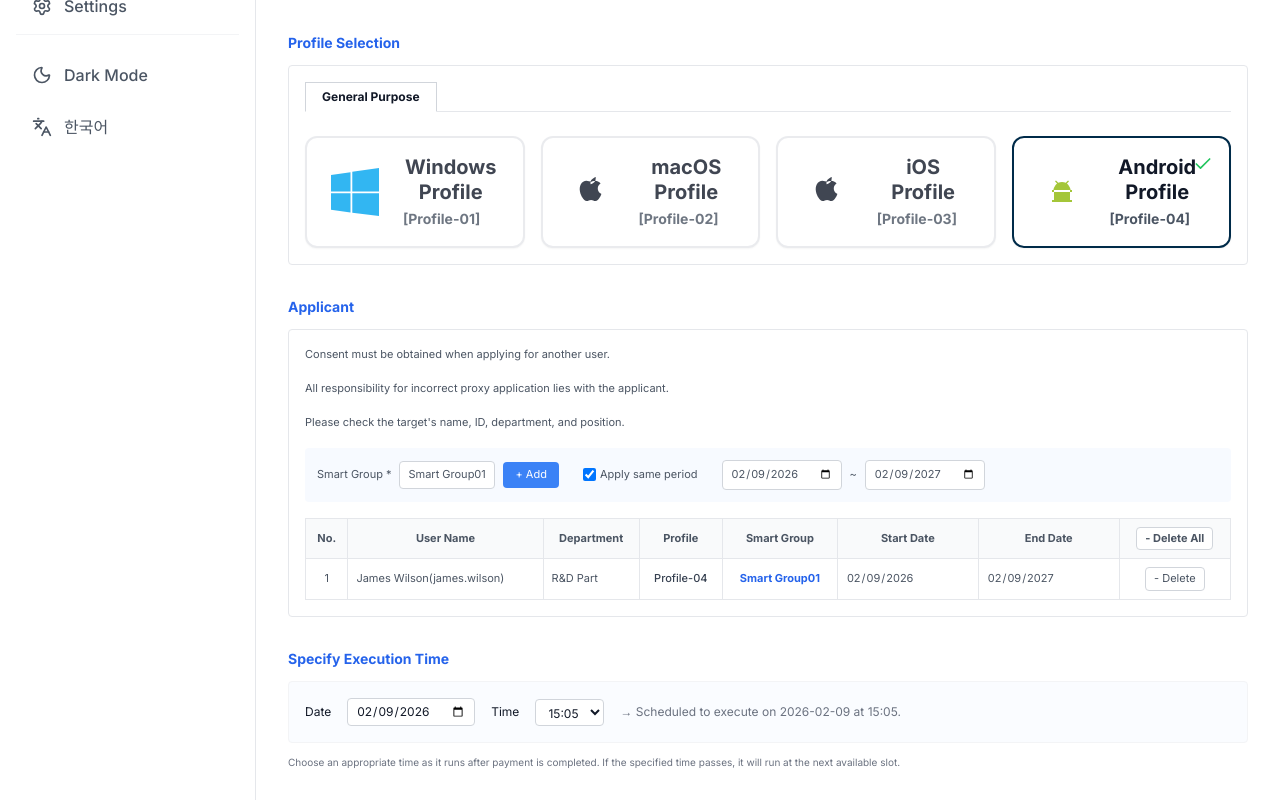
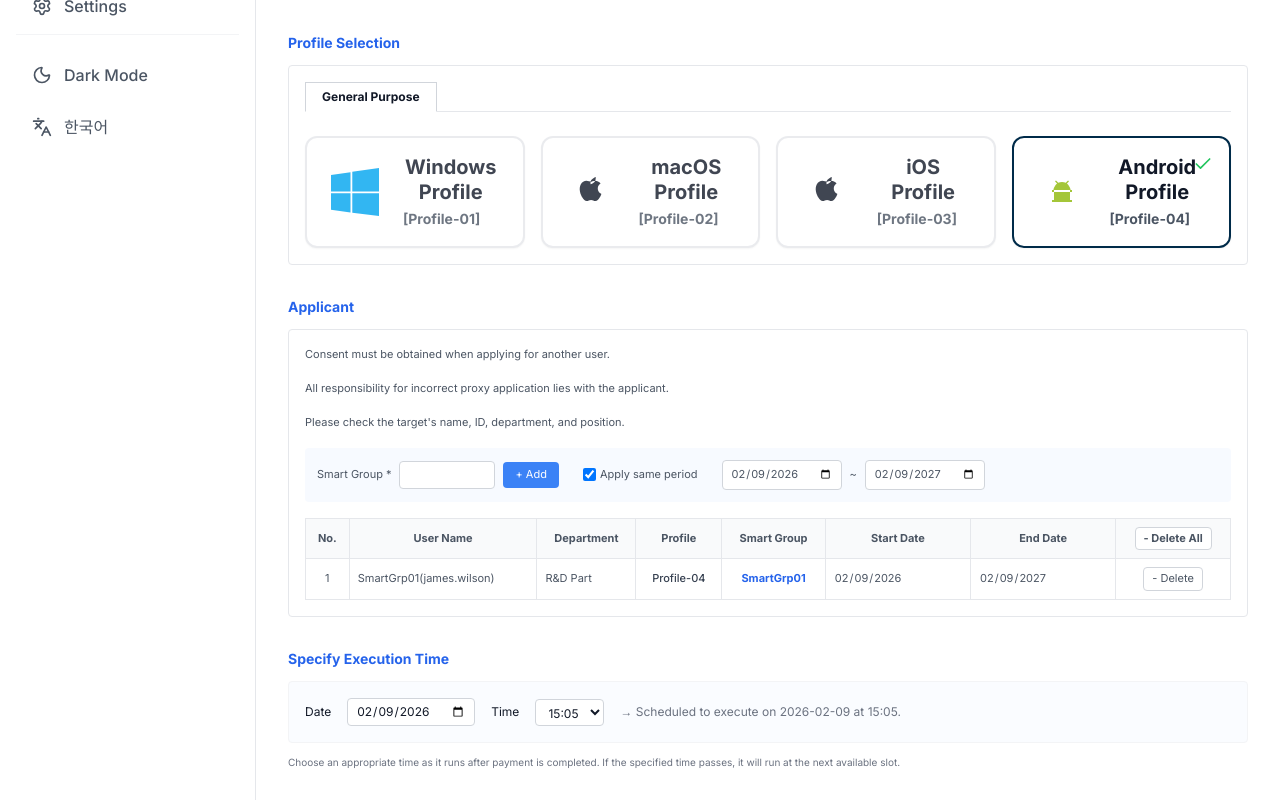
Before and after one commit to gullivar/woi-v1.2, a React (Vite) app: page /vdi-request in a window 1280 px wide. Shown: the part 420-1220 px from the top of the page. Built offline with nearby package versions, Linux system fonts and the light colour scheme; a web font is replaced by a local one.

Commit message:
Refine VDI Request defaults: empty Smart Group input and SmartGrp01 defaults

```diff
--- a/src/pages/VdiRequest.tsx
+++ b/src/pages/VdiRequest.tsx
@@ -37,7 +37,7 @@ export const VdiRequest = () => {
     const [submissionComment, setSubmissionComment] = useState(t('modal.default_comment'));
 
     // 신청자 관련 상태
-    const [applicantInput, setApplicantInput] = useState('Smart Group01');
+    const [applicantInput, setApplicantInput] = useState('');
     const [applicants, setApplicants] = useState<Applicant[]>([]);
 
     // 결재선 관련 상태
@@ -49,13 +49,13 @@ export const VdiRequest = () => {
         setTitle(t('mock.default_title'));
         setReason(t('mock.default_reason'));
         setSubmissionComment(t('modal.default_comment'));
-        setApplicantInput('Smart Group01');
+        setApplicantInput('');
         setApproverInput(language === 'ko' ? '성훈' : 'David');
 
         setApplicants([
             {
                 id: '1',
-                name: 'James Wilson(james.wilson)',
+                name: 'SmartGrp01(james.wilson)',
                 department: 'R&D Part',
                 pcType: 'Android Profile',
                 startDate: '2026-02-09',
@@ -284,7 +284,7 @@ export const VdiRequest = () => {
                                     </td>
                                     <td className="border border-gray-200 dark:border-dark-800 p-2 text-center">
                                         <span className="text-blue-600 font-bold">
-                                            Smart Group01
+                                            SmartGrp01
                                         </span>
                                     </td>
                                     <td className="border border-gray-200 dark:border-dark-800 p-2">
```
